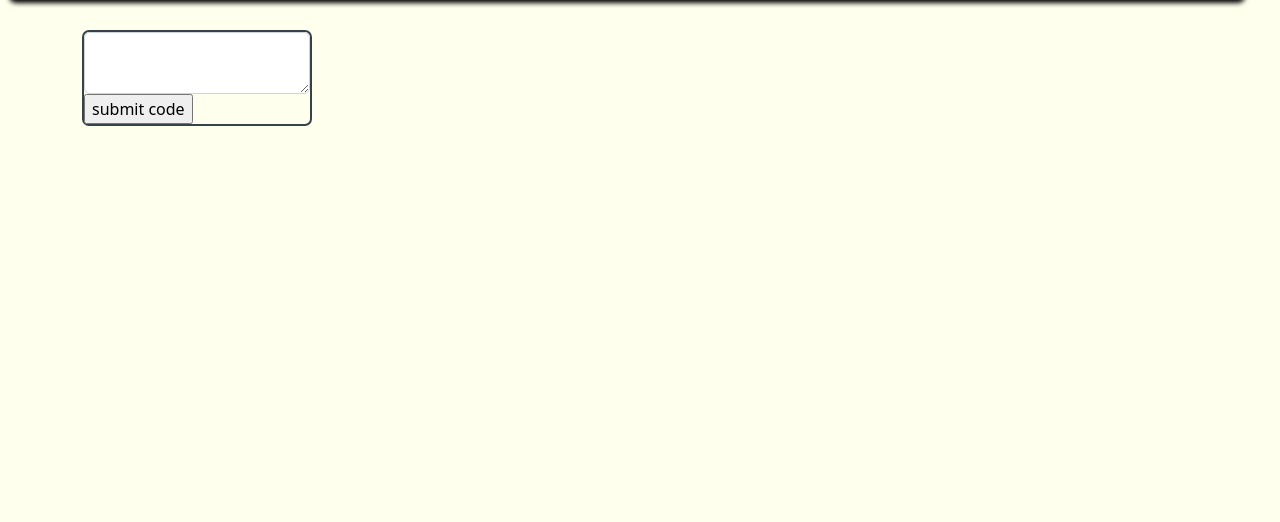
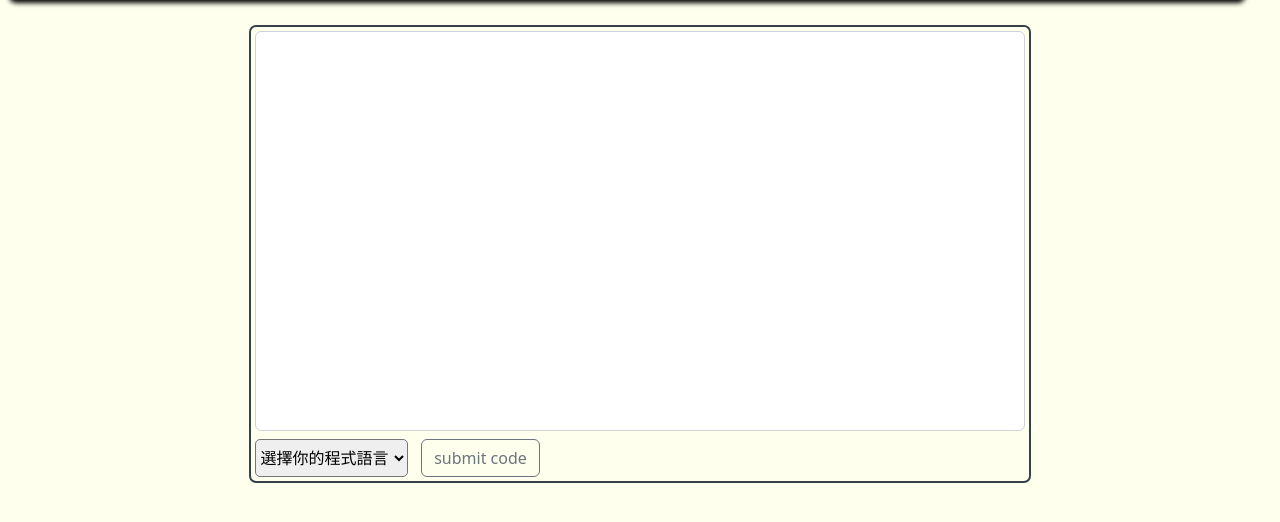
Before and after one commit to godempty/LmaoJudge, a Flask app: page /submit/1 in a window 1280 px wide. Shown: the part 63-585 px from the top of the page. Run offline with Flask 2, Linux system fonts and the light colour scheme.

Commit message:
submit page

```diff
--- a/website/static/css/base.css
+++ b/website/static/css/base.css
@@ -126,3 +126,27 @@ nav{
 		width: 98%;
 	}
 }
+
+.submit-box {
+	display: block;
+	margin: auto;
+	margin-top: 25px;
+	width: 70%;
+}
+.submit-form {
+	margin: 0.25em;
+}
+.submit-space{
+	margin-left: 1vw;
+}
+.code-area{
+	height: 50vh;
+	margin-bottom: 1vh;
+}
+.choose {
+	display: inline-flex;
+	align-items: stretch;
+}
+textarea[name=code]{
+	resize: none;
+}
--- a/website/templates/submit.html
+++ b/website/templates/submit.html
@@ -1,9 +1,19 @@
 {% extends "base.html" %}
+{% block title %} Submit {% endblock %}
 {% block content %}
-<div class="box">
-	<form class="form-group"action="/submit" method="post">
-		<textarea class="form-control" type="text" name="code"></textarea>
-		<input type="submit" value="submit code">
+<div class="box submit-box">
+	<form class="form-group submit-form" action="/submit" method="post">
+		<textarea class="form-control code-area" type="text" name="code"></textarea>
+		<div class="choose">
+			<select style="border-radius: 5px;">
+				<option value="">選擇你的程式語言</option>
+				<option value="c++">c++</option>
+				<option value="c">c(not done)</option>
+				<option value="python">python(not done)</option>
+			</select>
+			<div class = "submit-space"></div>
+			<input class="btn btn-outline-secondary" type="submit" value="submit code">
+		</div>
 	</form>
 </div>
 {% endblock %}
```
